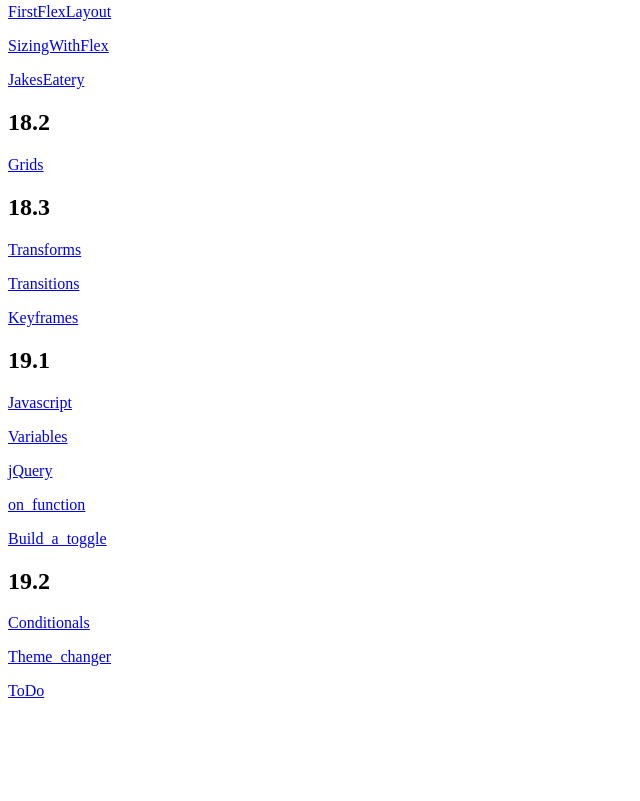
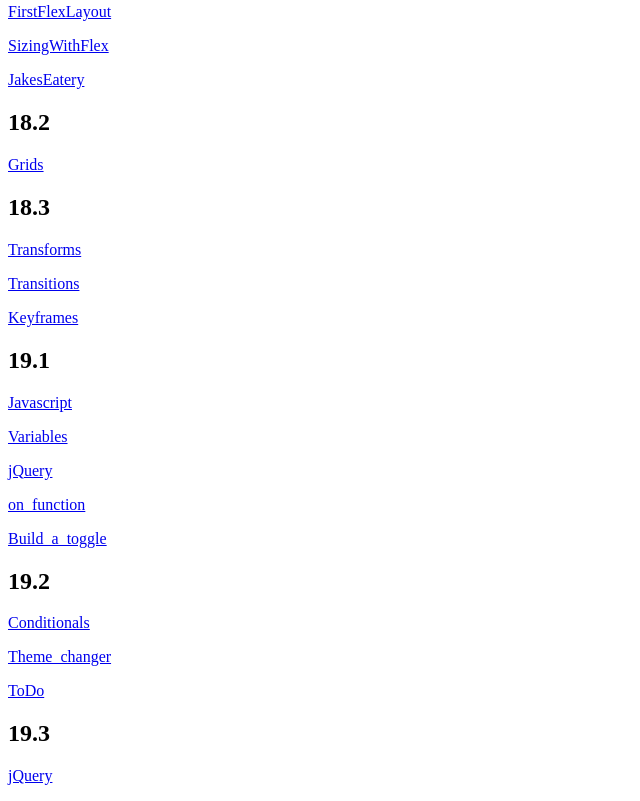
Before and after one commit to lindaovergard/classroom-activities, a plain HTML site: page index.html in a window 1280 px wide. Shown: the part 548-1349 px from the top of the page, without its empty margins (0-640 px from the left). Before the commit the page ends 1264 px from the top, so only its background shows below. Drawn offline with Linux system fonts and the light colour scheme.

Commit message:
Update index.html

```diff
--- a/index.html
+++ b/index.html
@@ -47,5 +47,8 @@
     <p><a href="19.2-activities/02_theme_changer/unsolved/index.html">Theme_changer</a>  </p>
     <p><a href="19.2-activities/03_todo_app/unsolved/index.html">ToDo</a>  </p>
 
+    <h2>19.3</h2>
+    <p><a href="19.3-activities/unsolved/index.html">jQuery</a>  </p>
+
 </body>
 </html>
```
